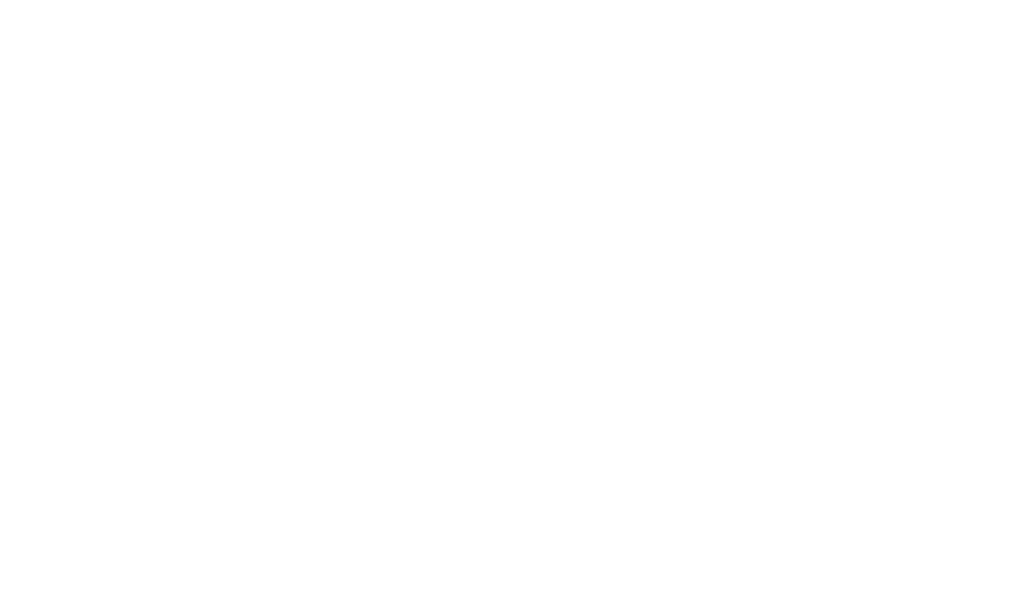
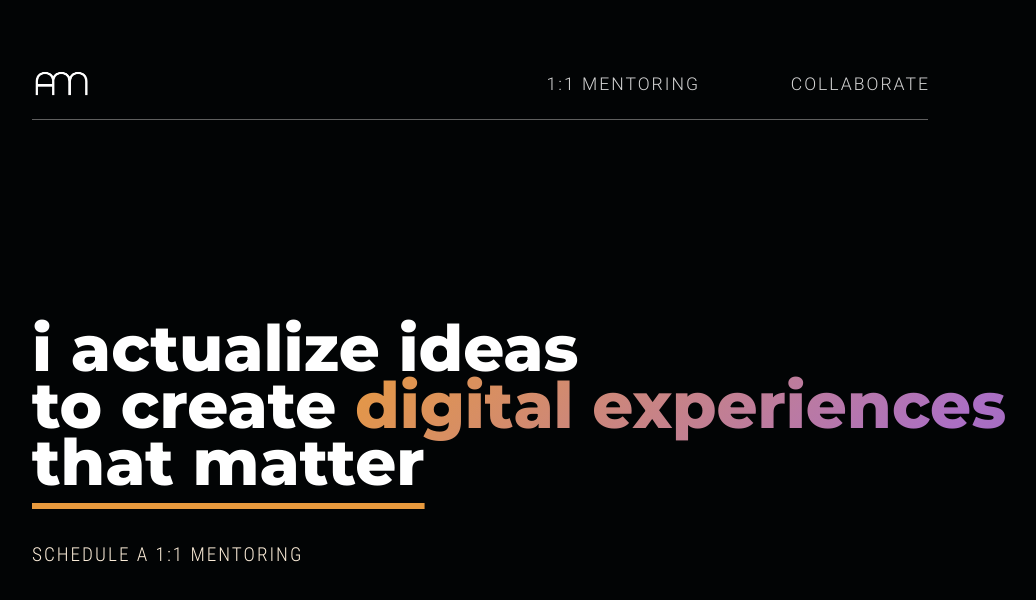
Before and after one commit to abhirupa-tech/abhirupa-tech.github.io, a React (Create React App) app: page / in a window 1280 px wide. Shown: the top 600 px of the page, without its empty margins (160-1196 px from the left). Built offline with nearby package versions, Linux system fonts and the light colour scheme.

Commit message:
Uncommenting files

```diff
--- a/src/App.js
+++ b/src/App.js
@@ -1,164 +1,164 @@
 import 'bootstrap/dist/css/bootstrap.min.css';
-// import Container from 'react-bootstrap/Container';
-// import NavbarComponent from './components/nav.js';
-// import HomePage from './components/homepage';
-// import ContactMe from './components/contact';
-// import IntroPage from './components/introPage';
-// import { useState, useEffect, useRef } from 'react';
-// import './styles/App.css';
-// import Saly from "./img/Saly.png"
-// import $ from 'jquery';
-// import Loader from './components/pageLoader.js';
+import Container from 'react-bootstrap/Container';
+import NavbarComponent from './components/nav.js';
+import HomePage from './components/homepage';
+import ContactMe from './components/contact';
+import IntroPage from './components/introPage';
+import { useState, useEffect, useRef } from 'react';
+import './styles/App.css';
+import Saly from "./img/Saly.png"
+import $ from 'jquery';
+import Loader from './components/pageLoader.js';
 
 
 function App() {
 
-// const [currentComponentIndex, setCurrentComponentIndex] =  useState(0);
-// const [isScrolling, setIsScrolling] =  useState(false);
-// const [isPageLoading, setIsPageLoading] = useState(true);
-// const [showPage1, setShowPage1] = useState(true);
-// const [showPage2, setShowPage2] = useState(false);
-// const [showPage3, setShowPage3] = useState(false);
-// const [isScrollingDown, setIsScrollingDown] = useState(true);
+const [currentComponentIndex, setCurrentComponentIndex] =  useState(0);
+const [isScrolling, setIsScrolling] =  useState(false);
+const [isPageLoading, setIsPageLoading] = useState(true);
+const [showPage1, setShowPage1] = useState(true);
+const [showPage2, setShowPage2] = useState(false);
+const [showPage3, setShowPage3] = useState(false);
+const [isScrollingDown, setIsScrollingDown] = useState(true);
 
 
-// console.log("Current Component Index Value: " + currentComponentIndex);
-// const totalComponents = 3;
+console.log("Current Component Index Value: " + currentComponentIndex);
+const totalComponents = 3;
 
 
-// const waitForLoaderUI = () => {
-//   setTimeout(function(){
-//     setIsPageLoading(false);
-//   }, 5000)
-// }
+const waitForLoaderUI = () => {
+  setTimeout(function(){
+    setIsPageLoading(false);
+  }, 5000)
+}
 
-// useEffect(() => {
-//     switch (currentComponentIndex){
-//       case 0:
-//         setShowPage2(false);
-//         setShowPage3(false);
-//         setTimeout(setShowPage1(true), 1000);
-//         break;
+useEffect(() => {
+    switch (currentComponentIndex){
+      case 0:
+        setShowPage2(false);
+        setShowPage3(false);
+        setTimeout(setShowPage1(true), 1000);
+        break;
 
-//       case 1:
-//         setShowPage1(false);
-//         setShowPage3(false);
-//         setTimeout(setShowPage2(true), 1000);
-//         break;
+      case 1:
+        setShowPage1(false);
+        setShowPage3(false);
+        setTimeout(setShowPage2(true), 1000);
+        break;
 
-//       case 2:
-//         setShowPage1(false);
-//         setShowPage2(false);
-//         setTimeout(setShowPage3(true), 1000);
-//         break;
+      case 2:
+        setShowPage1(false);
+        setShowPage2(false);
+        setTimeout(setShowPage3(true), 1000);
+        break;
 
-//     }
-// }, [currentComponentIndex])
+    }
+}, [currentComponentIndex])
 
 
-// var scrollTimeout;
-// $(window).on('mousewheel', function(event) {
-//     if(isScrolling) {
-//         return;
-//     }
-//     setIsScrolling(true);
-//     console.log("Scrolling Current Component Index: " + currentComponentIndex)
+var scrollTimeout;
+$(window).on('mousewheel', function(event) {
+    if(isScrolling) {
+        return;
+    }
+    setIsScrolling(true);
+    console.log("Scrolling Current Component Index: " + currentComponentIndex)
 
-//     clearTimeout(scrollTimeout);
-//     scrollTimeout = setTimeout(function() {
-//         console.log('Scroll ended');
-//         setIsScrolling(false)
-//     }, 800);
+    clearTimeout(scrollTimeout);
+    scrollTimeout = setTimeout(function() {
+        console.log('Scroll ended');
+        setIsScrolling(false)
+    }, 800);
 
-//     if (event.originalEvent.wheelDelta >= 0) {
-//       simulateScrollUp();
-//     }
-//     else {
-//       simulateScrollDown();
-//   }
-// });
+    if (event.originalEvent.wheelDelta >= 0) {
+      simulateScrollUp();
+    }
+    else {
+      simulateScrollDown();
+  }
+});
 
-// const simulateScrollDown = () => {
-//   console.log('Scroll  direction down');
-//   if(currentComponentIndex < totalComponents - 1) {
-//       console.log("Current Component Index: " + currentComponentIndex)
-//       setIsScrollingDown(true);
-//       setCurrentComponentIndex (currentComponentIndex + 1)
-//       console.log("Current updated component index: " + currentComponentIndex)
-//   }
-// }
+const simulateScrollDown = () => {
+  console.log('Scroll  direction down');
+  if(currentComponentIndex < totalComponents - 1) {
+      console.log("Current Component Index: " + currentComponentIndex)
+      setIsScrollingDown(true);
+      setCurrentComponentIndex (currentComponentIndex + 1)
+      console.log("Current updated component index: " + currentComponentIndex)
+  }
+}
 
-// const simulateScrollUp = () => {
-//   console.log('Scroll direction up');
-//   if(currentComponentIndex > 0) {
-//       console.log("Current Component Index: " + currentComponentIndex)
-//       setIsScrollingDown(false);
-//       setCurrentComponentIndex (currentComponentIndex - 1);
-//       console.log("Current updated component index: " + currentComponentIndex)
-//   }
-// }
+const simulateScrollUp = () => {
+  console.log('Scroll direction up');
+  if(currentComponentIndex > 0) {
+      console.log("Current Component Index: " + currentComponentIndex)
+      setIsScrollingDown(false);
+      setCurrentComponentIndex (currentComponentIndex - 1);
+      console.log("Current updated component index: " + currentComponentIndex)
+  }
+}
 
-// document.addEventListener("touchstart", startTouch, false);
-// document.addEventListener("touchmove", moveTouch, false);
+document.addEventListener("touchstart", startTouch, false);
+document.addEventListener("touchmove", moveTouch, false);
 
-// // Swipe Up / Down / Left / Right
-// var initialX = null;
-// var initialY = null;
+// Swipe Up / Down / Left / Right
+var initialX = null;
+var initialY = null;
 
-// function startTouch(e) {
-//   initialX = e.touches[0].clientX;
-//   initialY = e.touches[0].clientY;
-// };
+function startTouch(e) {
+  initialX = e.touches[0].clientX;
+  initialY = e.touches[0].clientY;
+};
 
-// function moveTouch(e) {
-//   if (initialX === null) {
-//     return;
-//   }
+function moveTouch(e) {
+  if (initialX === null) {
+    return;
+  }
 
-//   if (initialY === null) {
-//     return;
-//   }
+  if (initialY === null) {
+    return;
+  }
 
-//   var currentX = e.touches[0].clientX;
-//   var currentY = e.touches[0].clientY;
+  var currentX = e.touches[0].clientX;
+  var currentY = e.touches[0].clientY;
 
-//   var diffX = initialX - currentX;
-//   var diffY = initialY - currentY;
+  var diffX = initialX - currentX;
+  var diffY = initialY - currentY;
 
-//   if (Math.abs(diffX) > Math.abs(diffY)) {
-//     if (diffX > 0) {
-//       // swiped left
-//       console.log("swiped left");
-//     } else {
-//       // swiped right
-//       console.log("swiped right");
-//     }
-//   } else {
-//     // sliding vertically
-//     if (diffY > 0) {
-//       // swiped up
-//       simulateScrollDown();
-//       console.log("swiped up");
-//     } else {
-//       // swiped down
-//       simulateScrollUp();
-//       console.log("swiped down");
-//     }
-//   }
+  if (Math.abs(diffX) > Math.abs(diffY)) {
+    if (diffX > 0) {
+      // swiped left
+      console.log("swiped left");
+    } else {
+      // swiped right
+      console.log("swiped right");
+    }
+  } else {
+    // sliding vertically
+    if (diffY > 0) {
+      // swiped up
+      simulateScrollDown();
+      console.log("swiped up");
+    } else {
+      // swiped down
+      simulateScrollUp();
+      console.log("swiped down");
+    }
+  }
 
-//   initialX = null;
-//   initialY = null;
+  initialX = null;
+  initialY = null;
 
-//   e.preventDefault();
-// };
+  e.preventDefault();
+};
 
 return (
     <div className="App">
-      {/* {waitForLoaderUI()}
+      {waitForLoaderUI()}
       {isPageLoading && <Loader/>}
       <NavbarComponent/>
       <IntroPage show = {showPage1} isScrollDown = {isScrollingDown}/>
-      <HomePage show = {showPage2} isScrollDown = {isScrollingDown}/> */}
+      <HomePage show = {showPage2} isScrollDown = {isScrollingDown}/>
     </div>
   );
 }
```
